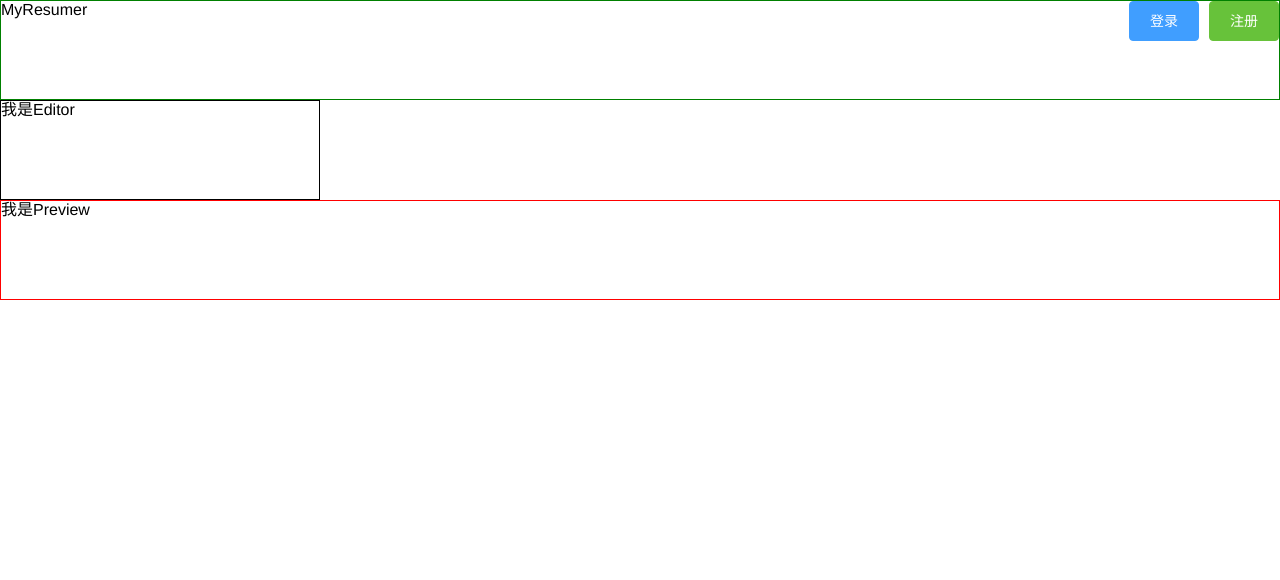
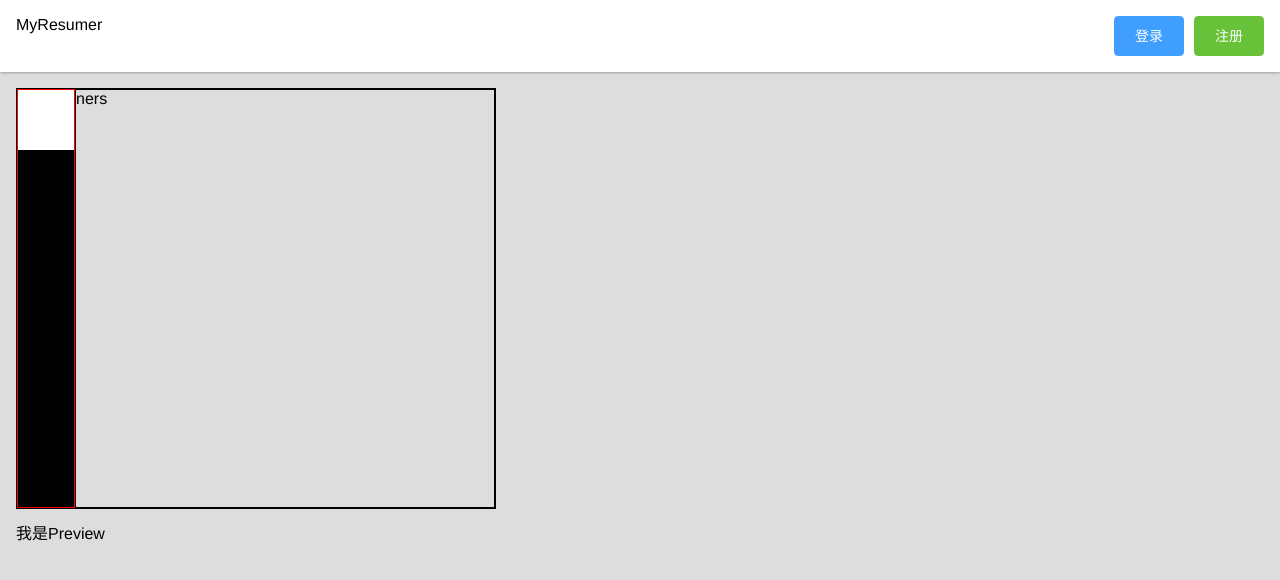
Before and after one commit to liuzheGit/vue-resume-1, a Vue app: page / in a window 1280 px wide. Shown: the top 580 px of the page. Built offline with nearby package versions, Linux system fonts and the light colour scheme.

Commit message:
把头部和编辑区的menu加上

```diff
--- a/index.html
+++ b/index.html
@@ -4,6 +4,7 @@
     <meta charset="utf-8">
     <meta name="viewport" content="width=device-width,initial-scale=1.0">
     <title>vue-resume-1</title>
+    <script src="//at.alicdn.com/t/font_848480_72q09zc6v0b.js"></script>
   </head>
   <body>
     <div id="app"></div>
--- a/src/App.vue
+++ b/src/App.vue
@@ -33,12 +33,21 @@ html, body, #app{
   display: flex;
   flex-direction: column;
 }
+.icon {
+      width: 1em; height: 1em;
+      vertical-align: -0.15em;
+      fill: currentColor;
+      overflow: hidden;
+  }
 main {
   display: flex;
   flex: 1;
-
+  background-color: #DDD;
+  > div {
+    margin: 16px;
+  }
   > .editor {
-    width: 20em;
+    width: 30em;
   }
 
   > .preview {
--- a/src/assets/reset.scss
+++ b/src/assets/reset.scss
@@ -1,4 +1,4 @@
-*{margin: 0; padding: 0; box-sizing: border-box;}
+*{margin: 0; padding: 0; box-sizing: border-box; list-style-type: none;}
 *::before{
   box-sizing: border-box;
 }
@@ -7,4 +7,5 @@
 }
 body{
   font-family: "Arial","Microsoft YaHei","黑体","宋体",sans-serif;
+
 }
--- a/src/components/Editor.vue
+++ b/src/components/Editor.vue
@@ -1,12 +1,77 @@
 <template>
   <div id="editor">
-    我是Editor
+    <div class="menu">
+      <ol>
+        <li class="active">
+          <svg class="icon" aria-hidden="true">
+            <use xlink:href="#icon-credentials_icon"></use>
+          </svg>
+        </li>
+        <li>
+          <svg class="icon" aria-hidden="true">
+            <use xlink:href="#icon-workyear"></use>
+          </svg>
+        </li>
+        <li>
+          <svg class="icon" aria-hidden="true">
+            <use xlink:href="#icon-book"></use>
+          </svg>
+        </li>
+        <li>
+          <svg class="icon" aria-hidden="true">
+            <use xlink:href="#icon-project"></use>
+          </svg>
+        </li>
+        <li>
+          <svg class="icon" aria-hidden="true">
+            <use xlink:href="#icon-jiangbei-"></use>
+          </svg>
+        </li>
+        <li>
+          <svg class="icon" aria-hidden="true">
+            <use xlink:href="#icon-phone"></use>
+          </svg>
+        </li>
+        <li>
+          <svg class="icon" aria-hidden="true">
+            <use xlink:href="#icon-xingxing1"></use>
+          </svg>
+        </li>
+      </ol>
+    </div>
+    <div class="editor-content">
+      ners
+    </div>
   </div>
 </template>
 
-<style>
+<style lang="scss">
   #editor {
     border: 1px solid black;
     min-height: 100px;
+    display: flex;
+    > div {
+      border: 1px solid;
+    }
+    .menu{
+      border-color: red;
+      li {
+        padding: 16px;
+        font-size: 24px;
+        background-color: black;
+        > svg{
+          fill: white;
+        }
+      }
+      li.active{
+        background-color: white;
+        > svg{
+          fill: black;
+        }
+      }
+    }
+    .editor-content{
+      flex: 1;
+    }
   }
 </style>
--- a/src/components/Preview.vue
+++ b/src/components/Preview.vue
@@ -6,7 +6,7 @@
 
 <style>
   #preview {
-    border: 1px solid red;
     min-height: 100px;
+    /* background-color:  */
   }
 </style>
--- a/src/components/Topbar.vue
+++ b/src/components/Topbar.vue
@@ -10,11 +10,15 @@
   </div>
 </template>
 
-<style>
+<style lang="scss">
   #topBar {
-    border: 1px solid green;
-    min-height: 100px;
     display: flex;
     justify-content: space-between;
+    position: relative;
+    z-index: 1;
+    box-shadow: 0 0 3px hsla(0, 0, 0, .5);
+    > div {
+      margin: 16px;
+    }
   }
 </style>
```
